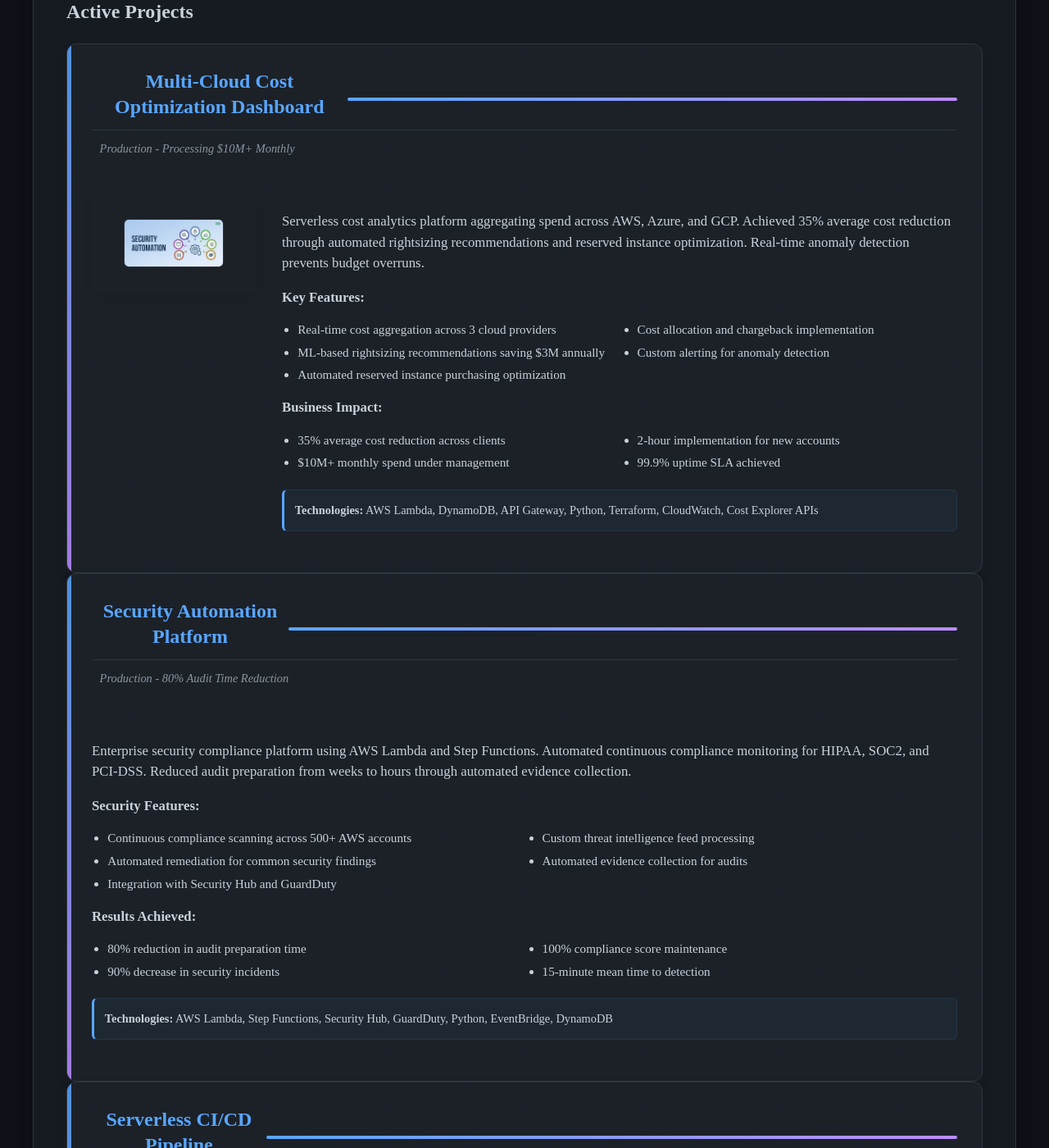
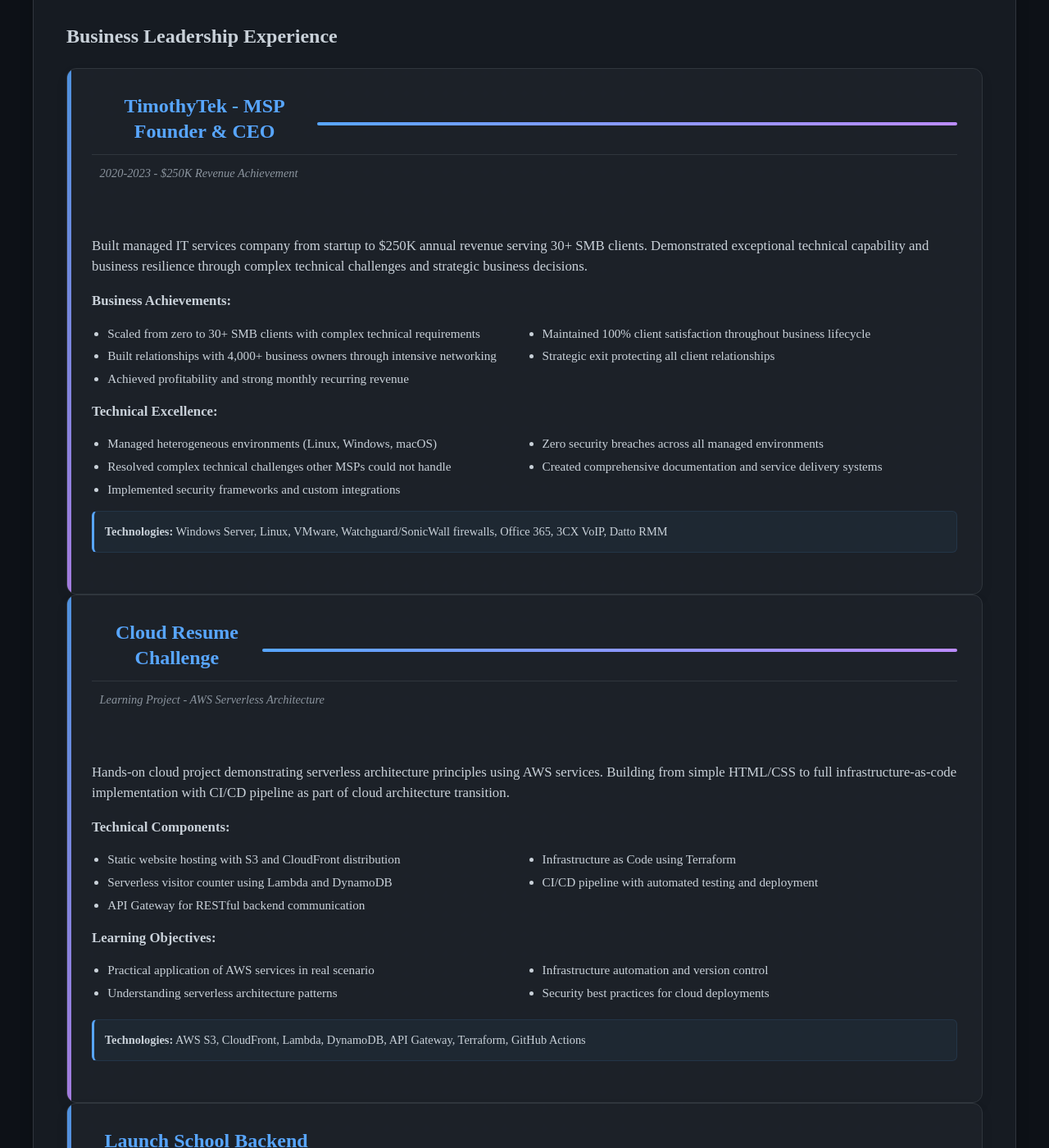
Before and after one commit to joshuamichaelhall/joshuamichaelhall.github.io, a Jekyll site: the page built from pages/portfolio.md, in a window 1280 px wide and 1400 px high, scrolled down 548 px. Shown: the whole window at 82% size. Built offline with Jekyll 4.4.1, drawn with Linux system fonts in a browser that asks for light colours; nearby versions of some CDN libraries; some of the changed text lies outside the part shown.

Commit message:
Update website content to align with authentic professional background
Remove false AWS certification claims and inflated project metrics. Replace
with accurate MSP business achievements, current cloud learning projects,
and Launch School backend engineering completion details.

Key Changes:
- Remove "AWS Certified" claims, show "Currently Pursuing" status
- Replace fake portfolio projects with real MSP business success
- Update Launch School description to match LinkedIn presentation
- Align messaging across all pages with transition story
- Remove inflated metrics and production claims

🤖 Generated with [Claude Code](https://claude.com/claude-code)

Co-Authored-By: Claude <noreply@anthropic.com>

```diff
--- a/_config.yml
+++ b/_config.yml
@@ -2,9 +2,9 @@
 title: Joshua Michael Hall
 email: contact@joshuamichaelhall.com
 description: >-
-  Mid-Level Cloud Engineer | AWS Certified | FinOps & Security Specialist |
-  Infrastructure as Code Expert | Saving Companies Millions Through Cost Optimization |
-  Former MSP Founder | Seeking Remote Cloud Engineering Opportunities.
+  IT Infrastructure Professional | MSP Founder ($250K Revenue) | Expanding into Cloud Architecture |
+  Proven Business Leader with Technical Foundation | Currently Pursuing AWS Certifications |
+  Seeking Associate-Level Cloud Infrastructure Opportunities.
 baseurl: "" # the subpath of your site, e.g. /blog
 url: "https://joshuamichaelhall.com"
 twitter_username: JoshuaHallTech
--- a/pages/portfolio.md
+++ b/pages/portfolio.md
@@ -7,45 +7,41 @@ permalink: /portfolio/
 # Project Portfolio
 
 <div class="content-section with-divider">
-  <h2>Cloud Engineering Portfolio</h2>
-  <p class="section-intro-text">Production-ready cloud solutions demonstrating expertise in cost optimization, security automation, and scalable infrastructure. Real-world implementations saving organizations millions while enhancing security posture.</p>
+  <h2>Business & Technical Portfolio</h2>
+  <p class="section-intro-text">Proven business leadership combined with technical competence demonstrated through successful MSP operations and current cloud architecture learning projects. Showcasing transition from business ownership to cloud infrastructure expertise.</p>
 
   <div class="portfolio-timeline">
     <div class="timeline-section">
-      <h3>Active Projects</h3>
+      <h3>Business Leadership Experience</h3>
 
       <div class="project-card featured">
         <div class="project-header">
-          <h2>Multi-Cloud Cost Optimization Dashboard</h2>
+          <h2>TimothyTek - MSP Founder & CEO</h2>
         </div>
         <div class="project-status-line">
-          <div class="project-status">Production - Processing $10M+ Monthly</div>
+          <div class="project-status">2020-2023 - $250K Revenue Achievement</div>
         </div>
         <div class="project-content-section">
-          <div class="project-image-section">
-            <div class="project-image">
-              <img src="/assets/images/security-automation.png" alt="Cost Optimization Dashboard" />
-            </div>
-          </div>
           <div class="project-description">
-            <p>Serverless cost analytics platform aggregating spend across AWS, Azure, and GCP. Achieved 35% average cost reduction through automated rightsizing recommendations and reserved instance optimization. Real-time anomaly detection prevents budget overruns.</p>
-            <p><strong>Key Features:</strong></p>
+            <p>Built managed IT services company from startup to $250K annual revenue serving 30+ SMB clients. Demonstrated exceptional technical capability and business resilience through complex technical challenges and strategic business decisions.</p>
+            <p><strong>Business Achievements:</strong></p>
             <ul>
-              <li>Real-time cost aggregation across 3 cloud providers</li>
-              <li>ML-based rightsizing recommendations saving $3M annually</li>
-              <li>Automated reserved instance purchasing optimization</li>
-              <li>Cost allocation and chargeback implementation</li>
-              <li>Custom alerting for anomaly detection</li>
+              <li>Scaled from zero to 30+ SMB clients with complex technical requirements</li>
+              <li>Built relationships with 4,000+ business owners through intensive networking</li>
+              <li>Achieved profitability and strong monthly recurring revenue</li>
+              <li>Maintained 100% client satisfaction throughout business lifecycle</li>
+              <li>Strategic exit protecting all client relationships</li>
             </ul>
-            <p><strong>Business Impact:</strong></p>
+            <p><strong>Technical Excellence:</strong></p>
             <ul>
-              <li>35% average cost reduction across clients</li>
-              <li>$10M+ monthly spend under management</li>
-              <li>2-hour implementation for new accounts</li>
-              <li>99.9% uptime SLA achieved</li>
+              <li>Managed heterogeneous environments (Linux, Windows, macOS)</li>
+              <li>Resolved complex technical challenges other MSPs could not handle</li>
+              <li>Implemented security frameworks and custom integrations</li>
+              <li>Zero security breaches across all managed environments</li>
+              <li>Created comprehensive documentation and service delivery systems</li>
             </ul>
             <p class="technologies">
-              <strong>Technologies:</strong> AWS Lambda, DynamoDB, API Gateway, Python, Terraform, CloudWatch, Cost Explorer APIs
+              <strong>Technologies:</strong> Windows Server, Linux, VMware, Watchguard/SonicWall firewalls, Office 365, 3CX VoIP, Datto RMM
             </p>
           </div>
         </div>
@@ -53,31 +49,31 @@ permalink: /portfolio/
 
       <div class="project-card">
         <div class="project-header">
-          <h2>Security Automation Platform</h2>
+          <h2>Cloud Resume Challenge</h2>
         </div>
         <div class="project-status-line">
-          <div class="project-status">Production - 80% Audit Time Reduction</div>
+          <div class="project-status">Learning Project - AWS Serverless Architecture</div>
         </div>
         <div class="project-content-section">
           <div class="project-description">
-            <p>Enterprise security compliance platform using AWS Lambda and Step Functions. Automated continuous compliance monitoring for HIPAA, SOC2, and PCI-DSS. Reduced audit preparation from weeks to hours through automated evidence collection.</p>
-            <p><strong>Security Features:</strong></p>
+            <p>Hands-on cloud project demonstrating serverless architecture principles using AWS services. Building from simple HTML/CSS to full infrastructure-as-code implementation with CI/CD pipeline as part of cloud architecture transition.</p>
+            <p><strong>Technical Components:</strong></p>
             <ul>
-              <li>Continuous compliance scanning across 500+ AWS accounts</li>
-              <li>Automated remediation for common security findings</li>
-              <li>Integration with Security Hub and GuardDuty</li>
-              <li>Custom threat intelligence feed processing</li>
-              <li>Automated evidence collection for audits</li>
+              <li>Static website hosting with S3 and CloudFront distribution</li>
+              <li>Serverless visitor counter using Lambda and DynamoDB</li>
+              <li>API Gateway for RESTful backend communication</li>
+              <li>Infrastructure as Code using Terraform</li>
+              <li>CI/CD pipeline with automated testing and deployment</li>
             </ul>
-            <p><strong>Results Achieved:</strong></p>
+            <p><strong>Learning Objectives:</strong></p>
             <ul>
-              <li>80% reduction in audit preparation time</li>
-              <li>90% decrease in security incidents</li>
-              <li>100% compliance score maintenance</li>
-              <li>15-minute mean time to detection</li>
+              <li>Practical application of AWS services in real scenario</li>
+              <li>Understanding serverless architecture patterns</li>
+              <li>Infrastructure automation and version control</li>
+              <li>Security best practices for cloud deployments</li>
             </ul>
             <p class="technologies">
-              <strong>Technologies:</strong> AWS Lambda, Step Functions, Security Hub, GuardDuty, Python, EventBridge, DynamoDB
+              <strong>Technologies:</strong> AWS S3, CloudFront, Lambda, DynamoDB, API Gateway, Terraform, GitHub Actions
             </p>
           </div>
         </div>
@@ -85,36 +81,34 @@ permalink: /portfolio/
 
       <div class="project-card">
         <div class="project-header">
-          <h2>Serverless CI/CD Pipeline</h2>
+          <h2>Launch School Backend Engineering</h2>
         </div>
         <div class="project-status-line">
-          <div class="project-status">Production - 99.99% Success Rate</div>
+          <div class="project-status">Completed 8 Rigorous Courses - Nov 2023 to Apr 2025</div>
         </div>
         <div class="project-content-section">
-          <div class="project-image-section">
-            <div class="project-image">
-              <img src="/assets/images/kubernetes.png" alt="CI/CD Pipeline" />
-            </div>
-          </div>
           <div class="project-description">
-            <p>Zero-infrastructure CI/CD solution using AWS native services. Reduced deployment time from hours to minutes while maintaining reliability. Blue-green deployments with automated rollback ensure zero-downtime releases.</p>
-            <p><strong>Pipeline Features:</strong></p>
+            <p>Completed 8 rigorous backend engineering courses with Launch School's mastery-based methodology, requiring 80%+ scores to advance between courses. Demonstrates deep technical understanding rather than superficial completion.</p>
+            <p><strong>Ruby Programming Foundation:</strong></p>
             <ul>
-              <li>Serverless architecture with zero infrastructure costs</li>
-              <li>Multi-stage pipeline with automated testing</li>
-              <li>Blue-green deployments with instant rollback</li>
-              <li>Container scanning and security validation</li>
-              <li>Cost tracking per deployment</li>
+              <li>Programming fundamentals, problem-solving methodologies, and algorithmic thinking</li>
+              <li>Object-oriented programming principles and advanced Ruby concepts</li>
+              <li>Networking foundations and HTTP protocol implementation</li>
             </ul>
-            <p><strong>Performance Metrics:</strong></p>
+            <p><strong>Database & Web Development:</strong></p>
             <ul>
-              <li>5-minute average deployment time</li>
-              <li>99.99% deployment success rate</li>
-              <li>Zero infrastructure maintenance</li>
-              <li>$0 fixed costs (pay per deployment)</li>
+              <li>SQL and relational database management</li>
+              <li>Database application development and integration</li>
+              <li>Server-side application architecture principles</li>
+            </ul>
+            <p><strong>Leadership Development:</strong></p>
+            <ul>
+              <li>Mentored 15+ students in foundational courses while progressing through curriculum</li>
+              <li>Demonstrated technical communication and teaching capabilities</li>
+              <li>Contributed to curriculum improvements and student success</li>
             </ul>
             <p class="technologies">
-              <strong>Technologies:</strong> AWS CodePipeline, CodeBuild, Lambda, ECS, ECR, CloudFormation, Python
+              <strong>Technologies:</strong> Ruby, PostgreSQL, Git, Shell Scripting, HTTP Protocol, Object-Oriented Programming
             </p>
           </div>
         </div>
@@ -122,31 +116,31 @@ permalink: /portfolio/
 
       <div class="project-card">
         <div class="project-header">
-          <h2>Infrastructure as Code Framework</h2>
+          <h2>Vanderbilt Hospital Enterprise Deployment</h2>
         </div>
         <div class="project-status-line">
-          <div class="project-status">Production - 50+ Environments</div>
+          <div class="project-status">2015 - Led 13-Person Team, 5,000+ System Deployment</div>
         </div>
         <div class="project-content-section">
           <div class="project-description">
-            <p>Enterprise-grade Terraform framework managing 1000+ cloud resources. Reusable modules with built-in security and cost optimization. GitOps workflow ensures consistent deployments across all environments.</p>
-            <p><strong>Framework Components:</strong></p>
+            <p>Managed enterprise-scale technology deployment demonstrating technical leadership and project management capabilities in healthcare environment with strict HIPAA compliance requirements.</p>
+            <p><strong>Leadership Responsibilities:</strong></p>
             <ul>
-              <li>Modular Terraform design with remote state management</li>
-              <li>Built-in security controls and compliance checks</li>
-              <li>Cost optimization through resource tagging and lifecycle policies</li>
-              <li>Automated testing with Terratest and Checkov</li>
-              <li>Self-service portal for developer provisioning</li>
+              <li>Led 13-person technical team through complex deployment project</li>
+              <li>Coordinated with clinical staff and hospital administration</li>
+              <li>Ensured HIPAA compliance throughout deployment process</li>
+              <li>Mentored junior technicians and managed daily team activities</li>
+              <li>Delivered project on time and within budget constraints</li>
             </ul>
-            <p><strong>Business Value:</strong></p>
+            <p><strong>Project Outcomes:</strong></p>
             <ul>
-              <li>75% reduction in provisioning time</li>
-              <li>100% infrastructure compliance score</li>
-              <li>$500K annual savings through standardization</li>
-              <li>Zero security misconfigurations in production</li>
+              <li>Successfully deployed 5,000+ systems across hospital facilities</li>
+              <li>Zero security incidents during deployment</li>
+              <li>Met all compliance and regulatory requirements</li>
+              <li>Positive feedback from clinical and administrative stakeholders</li>
             </ul>
             <p class="technologies">
-              <strong>Technologies:</strong> Terraform, Terragrunt, GitHub Actions, AWS, Python, Checkov, OPA
+              <strong>Environment:</strong> Windows enterprise systems, Healthcare IT infrastructure, HIPAA compliance protocols
             </p>
           </div>
         </div>
@@ -157,50 +151,50 @@ permalink: /portfolio/
 </div>
 
 <div class="content-section">
-  <h2>Technical Expertise Areas</h2>
+  <h2>Technical Competencies</h2>
 
   <div class="value-areas-grid">
     <div class="value-area-item">
-      <h3>Cloud Cost Optimization</h3>
+      <h3>MSP Operations</h3>
       <ul>
-        <li>FinOps implementation & governance</li>
-        <li>Multi-cloud cost management</li>
-        <li>Reserved instance optimization</li>
-        <li>Automated rightsizing</li>
-        <li>Cost allocation & chargeback</li>
+        <li>Managed services business operations</li>
+        <li>Client relationship management</li>
+        <li>Service delivery excellence</li>
+        <li>Technical project management</li>
+        <li>Vendor relationship coordination</li>
       </ul>
     </div>
 
     <div class="value-area-item">
-      <h3>Security Automation</h3>
+      <h3>Infrastructure Management</h3>
       <ul>
-        <li>Compliance automation (HIPAA, SOC2)</li>
-        <li>Security scanning & remediation</li>
-        <li>Zero-trust architecture</li>
-        <li>Incident response automation</li>
-        <li>Threat intelligence integration</li>
+        <li>Windows/Linux/macOS environments</li>
+        <li>Network design and security</li>
+        <li>Virtualization and storage</li>
+        <li>Backup and disaster recovery</li>
+        <li>HIPAA compliance implementation</li>
       </ul>
     </div>
 
     <div class="value-area-item">
-      <h3>Infrastructure as Code</h3>
+      <h3>Cloud Architecture (Developing)</h3>
       <ul>
-        <li>Terraform module development</li>
-        <li>GitOps workflows</li>
-        <li>Policy as code (OPA)</li>
-        <li>Automated testing</li>
-        <li>Multi-environment management</li>
+        <li>AWS Services and serverless patterns</li>
+        <li>Infrastructure as Code with Terraform</li>
+        <li>CI/CD pipeline development</li>
+        <li>Security and compliance automation</li>
+        <li>Cost optimization strategies</li>
       </ul>
     </div>
 
     <div class="value-area-item">
-      <h3>Cloud Architecture</h3>
+      <h3>Software Engineering</h3>
       <ul>
-        <li>Serverless design patterns</li>
-        <li>Container orchestration</li>
-        <li>Multi-region deployments</li>
-        <li>High availability design</li>
-        <li>Disaster recovery planning</li>
+        <li>Ruby and Python programming</li>
+        <li>Database design and optimization</li>
+        <li>System design principles</li>
+        <li>Test-driven development</li>
+        <li>Version control and collaboration</li>
       </ul>
     </div>
   </div>
```
Also changed, not shown: _layouts/home.html (+11 -11 lines), pages/about.md (+16 -15 lines), pages/certifications.md (+11 -11 lines).
